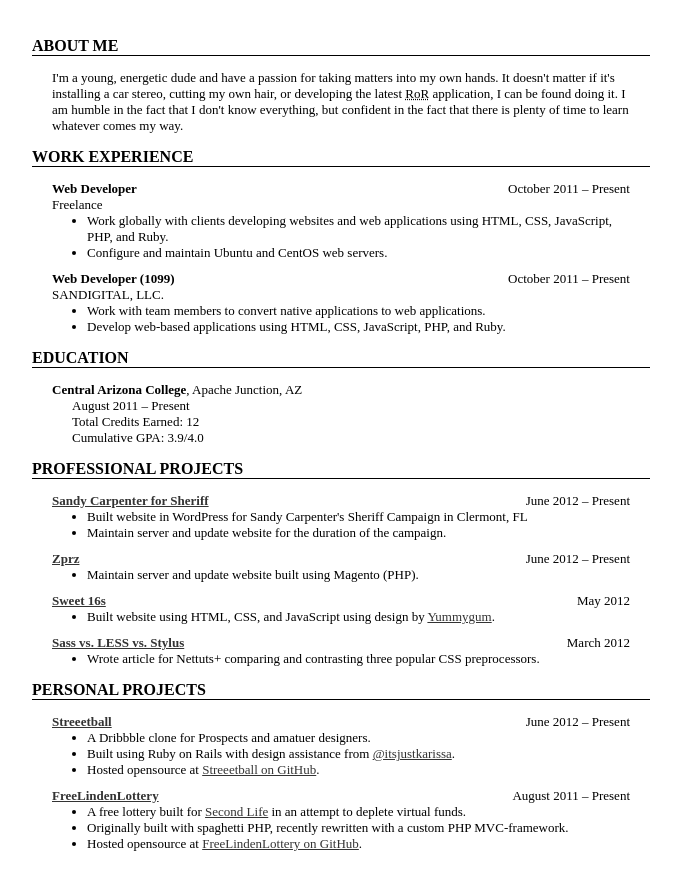
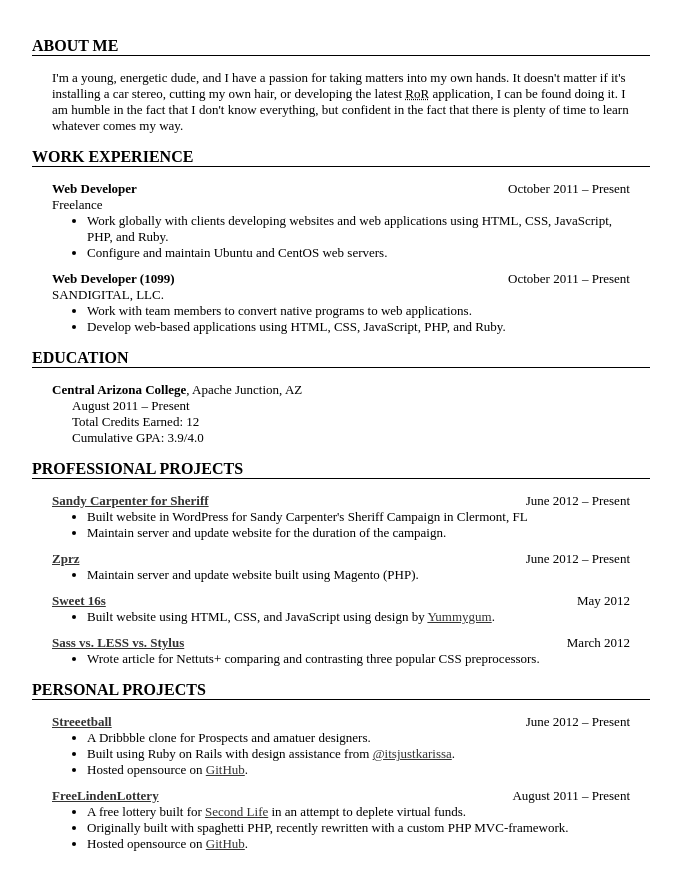
Before and after one commit to johnathancroom/Resume, a plain HTML site: page index.html in a window 1280 px wide. Shown: the part 128-1018 px from the top of the page, without its empty margins (299-980 px from the left). Drawn offline with Linux system fonts and the light colour scheme.

Commit message:
Wording changes

```diff
--- a/index.html
+++ b/index.html
@@ -21,7 +21,7 @@
 
   <h2>About Me</h2>
   <section>
-    I'm a young, energetic dude and have a passion for taking matters into my own hands.
+    I'm a young, energetic dude, and I have a passion for taking matters into my own hands.
     It doesn't matter if it's installing a car stereo, cutting my own hair, or developing the latest <abbr title="Ruby on Rails">RoR</abbr> application, I can be found doing it.
     I am humble in the fact that I don't know everything, but confident in the fact that there is plenty of time to learn whatever comes my way.
   </section>
@@ -38,7 +38,7 @@
     <h3>Web Developer (1099) <time datetime="2011-10">October 2011 &ndash; Present</time></h3>
     SANDIGITAL, LLC.
     <ul>
-      <li>Work with team members to convert native applications to web applications.</li>
+      <li>Work with team members to convert native programs to web applications.</li>
       <li>Develop web-based applications using HTML, CSS, JavaScript, PHP, and Ruby.</li>
     </ul>
   </section>
@@ -83,14 +83,14 @@
     <ul>
       <li>A Dribbble clone for Prospects and amatuer designers.</li>
       <li>Built using Ruby on Rails with design assistance from <a href="http://twitter.com/itsjustkarissa" target="_blank">@itsjustkarissa</a>.</li>
-      <li>Hosted opensource at <a href="http://github.com/johnathancroom/streeetball" target="_blank">Streeetball on GitHub</a>.</li>
+      <li>Hosted opensource on <a href="http://github.com/johnathancroom/streeetball" target="_blank">GitHub</a>.</li>
     </ul>
 
     <h3><a href="http://www.freelindenlottery.com" target="_blank">FreeLindenLottery</a> <time datetime="2011-08">August 2011 &ndash; Present</time></h3>
     <ul>
       <li>A free lottery built for <a href="http://secondlife.com" target="_blank">Second Life</a> in an attempt to deplete virtual funds.</li>
       <li>Originally built with spaghetti PHP, recently rewritten with a custom PHP MVC-framework.</li>
-      <li>Hosted opensource at <a href="http://github.com/johnathancroom/FreeLindenLottery" target="_blank">FreeLindenLottery on GitHub</a>.</li>
+      <li>Hosted opensource on <a href="http://github.com/johnathancroom/FreeLindenLottery" target="_blank">GitHub</a>.</li>
     </ul>
   </section>
 
```
